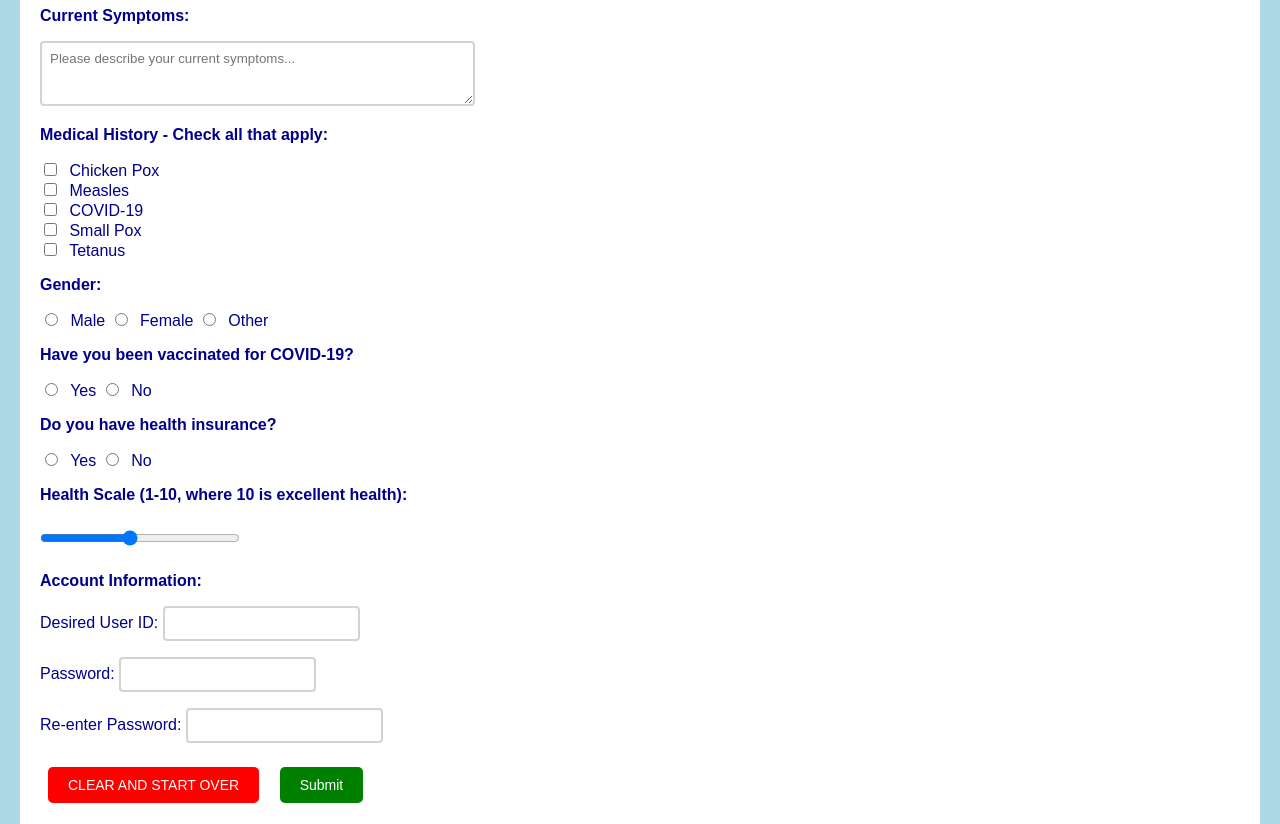
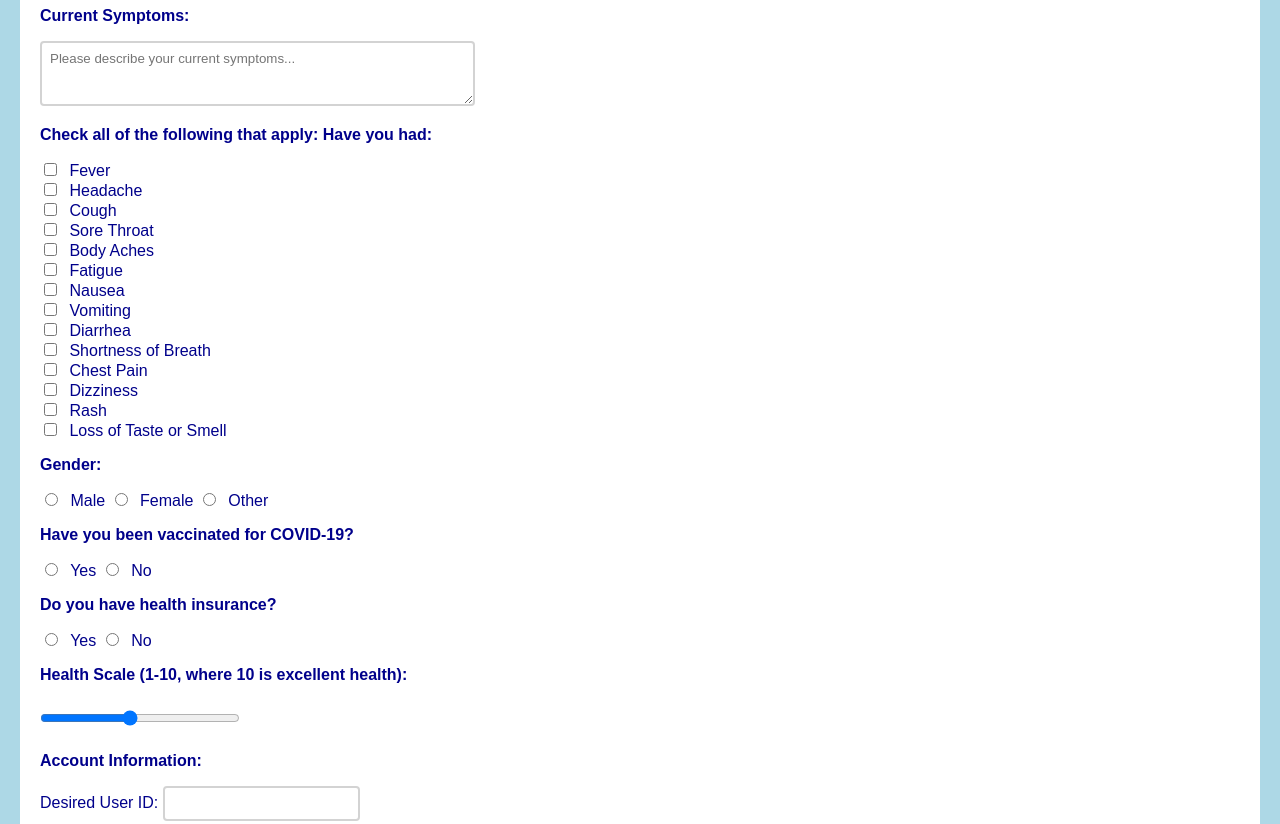
Before and after one commit to muhamzarizvi-jpg/misMED, a plain HTML site: page index.html in a window 1280 px wide. Shown: the part 640-1464 px from the top of the page. Drawn offline with Linux system fonts and the light colour scheme.

Commit message:
Update index.html

```diff
--- a/index.html
+++ b/index.html
@@ -123,12 +123,21 @@
             <p><strong>Current Symptoms:</strong></p>
             <textarea name="symptoms" rows="3" cols="50" placeholder="Please describe your current symptoms..."></textarea>
 
-            <p><strong>Medical History - Check all that apply:</strong></p>
-            <input type="checkbox" name="history" value="chickenpox"> Chicken Pox<br>
-            <input type="checkbox" name="history" value="measles"> Measles<br>
-            <input type="checkbox" name="history" value="covid"> COVID-19<br>
-            <input type="checkbox" name="history" value="smallpox"> Small Pox<br>
-            <input type="checkbox" name="history" value="tetanus"> Tetanus<br>
+            <p><strong>Check all of the following that apply: Have you had:</strong></p>
+            <input type="checkbox" name="history" value="fever"> Fever<br>
+            <input type="checkbox" name="history" value="headache"> Headache<br>
+            <input type="checkbox" name="history" value="cough"> Cough<br>
+            <input type="checkbox" name="history" value="sore_throat"> Sore Throat<br>
+            <input type="checkbox" name="history" value="body_aches"> Body Aches<br>
+            <input type="checkbox" name="history" value="fatigue"> Fatigue<br>
+            <input type="checkbox" name="history" value="nausea"> Nausea<br>
+            <input type="checkbox" name="history" value="vomiting"> Vomiting<br>
+            <input type="checkbox" name="history" value="diarrhea"> Diarrhea<br>
+            <input type="checkbox" name="history" value="shortness_of_breath"> Shortness of Breath<br>
+            <input type="checkbox" name="history" value="chest_pain"> Chest Pain<br>
+            <input type="checkbox" name="history" value="dizziness"> Dizziness<br>
+            <input type="checkbox" name="history" value="rash"> Rash<br>
+            <input type="checkbox" name="history" value="loss_of_taste_smell"> Loss of Taste or Smell<br>
 
             <p><strong>Gender:</strong></p>
             <input type="radio" name="gender" value="male"> Male
```
